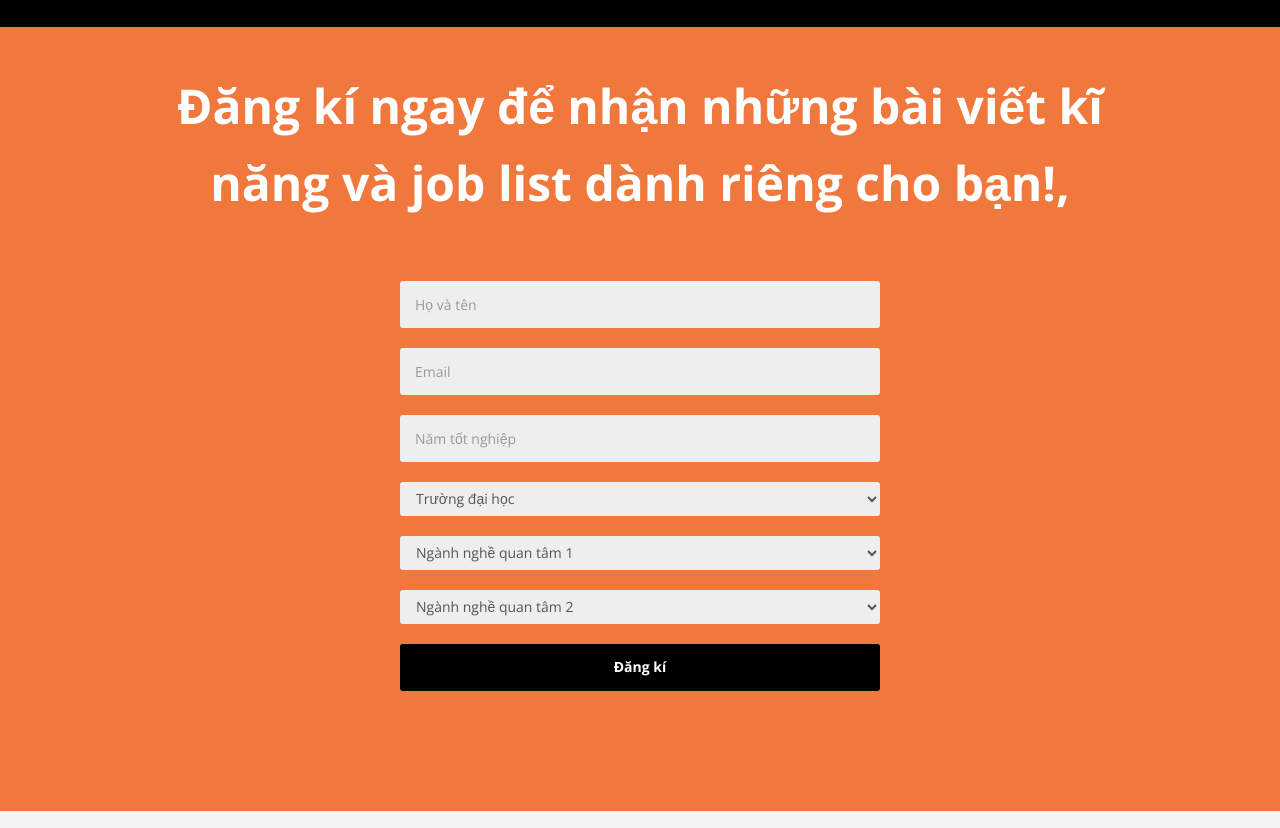
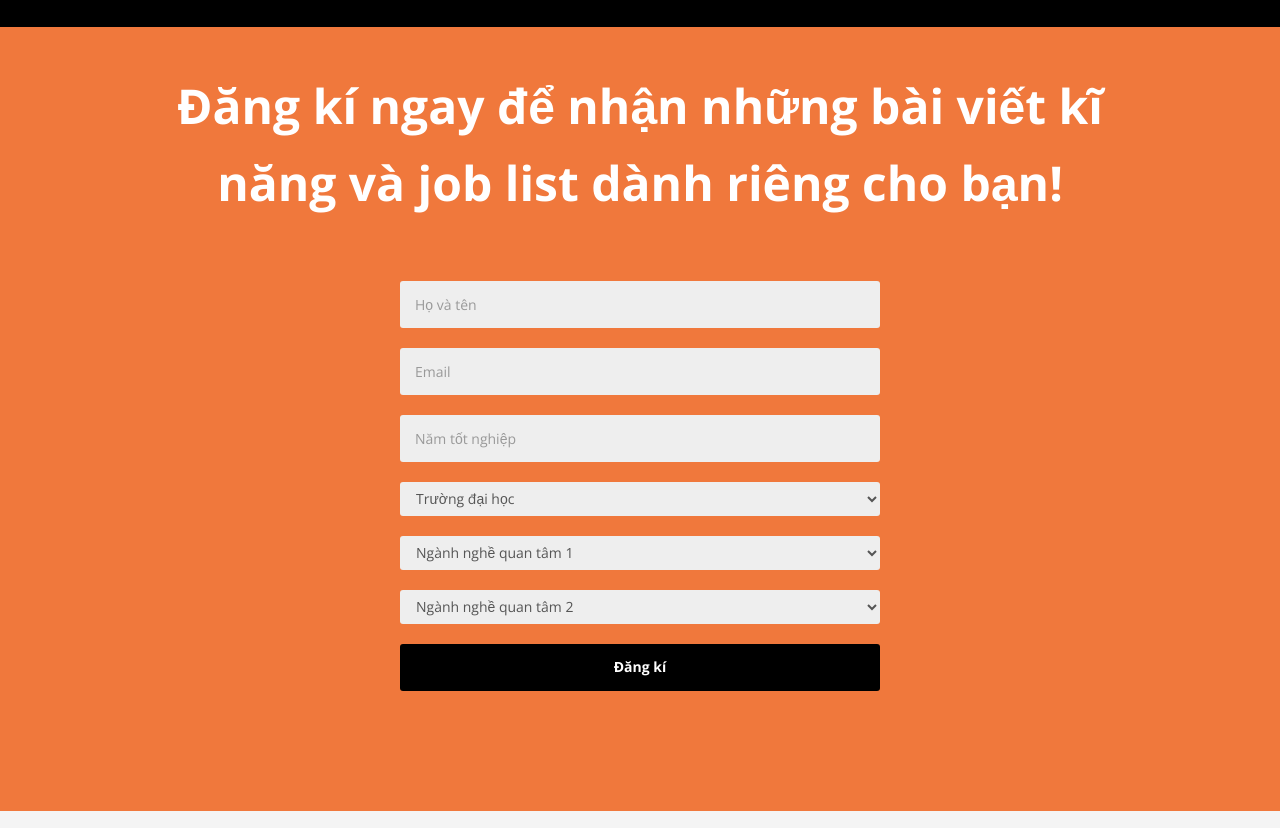
Before and after one commit to khanhtq55/hncv, a plain HTML site: page index.html in a window 1280 px wide. Shown: the part 2656-3484 px from the top of the page. Drawn offline with nearby package versions, Linux system fonts and the light colour scheme; files whose address does not match are found by name.

Commit message:
sưa dấu chấm

```diff
--- a/index.html
+++ b/index.html
@@ -326,7 +326,7 @@
     <div class="col-md-12 col-xs-12 col-sm-12 column ui-droppable">
      <div class="pix-content pix-padding-bottom-30">
       <h1 class="pix-white text-center pix-no-margin-top">
-       <span class="pix_edit_text"><b>Đăng kí ngay để nhận những bài viết kĩ năng và job list dành riêng cho bạn!,</b><br><span><b style="font-family: inherit;"></b></span></span>
+       <span class="pix_edit_text"><b>Đăng kí ngay để nhận những bài viết kĩ năng và job list dành riêng cho bạn!</b><br><span><b style="font-family: inherit;"></b></span></span>
       </h1>
       <h5 class="pix-black-gray-light text-center pix-padding-bottom-30">
        <span class="pix_edit_text"></span>
```
